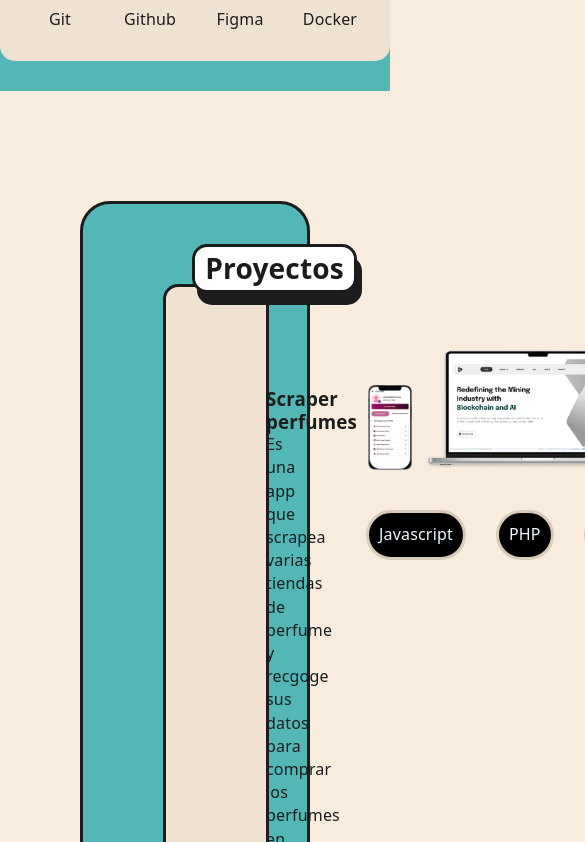
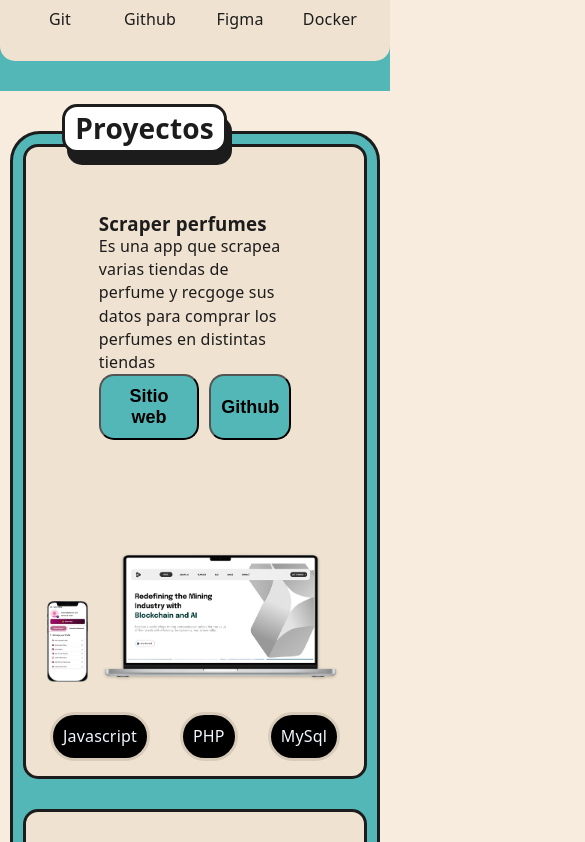
Before and after one commit to Toni8482/Portfolio, a Vue app: page / in a window 390 px wide. Shown: the part 2922-3764 px from the top of the page, 585 px wide, since content can reach past the window. Built offline with nearby package versions, Linux system fonts and the light colour scheme.

Commit message:
Responsive proyectos

```diff
--- a/src/components/Card.vue
+++ b/src/components/Card.vue
@@ -58,28 +58,27 @@ export default {
 
 <style scoped>
 .card {
-
-
   background-color: var(--surface);
   border-radius: 15px;
   border: solid;
   display: flex;
-
-  padding: 50px;
+  flex-wrap: wrap;
+  padding: 15px;
   gap: 50px;
+  justify-content: center;
 }
 
 .card-text {
 
   padding: 50px;
-  width: 45%;
+  flex-basis: 40%;
 }
 
 .card-img {
   display: flex;
   flex-direction: column;
-
-  gap: 40px;
+ flex-basis: 55%;
+  gap: 30px;
 }
 
 .imgs-projects {
@@ -91,7 +90,6 @@ export default {
 }
 
 .tags-projects {
-
   display: flex;
   align-items: center;
   justify-content: center;
@@ -99,14 +97,15 @@ export default {
 }
 
 #img-phone {
- object-fit: contain;
- width: 15%;
-   margin-top: auto;
+  object-fit: contain;
+  width: 14%;
+  margin-top: auto;
 
 }
 
-#img-laptop { object-fit: contain;
-width: 80%;
+#img-laptop {
+  object-fit: contain;
+  width: 84%;
   margin-top: auto;
 }
 
@@ -116,8 +115,16 @@ width: 80%;
 }
 
 .btn-card {
-font-size: large;
-font-weight: bold;
+  font-size: large;
+  font-weight: bold;
   padding: 10px;
 }
+
+@media (max-width: 1382px) {
+   .card-text, .card-img {
+
+
+  flex-basis: 95%;
+}
+}
 </style>
--- a/src/components/Projects.vue
+++ b/src/components/Projects.vue
@@ -5,9 +5,11 @@
       <div class="projects-title">
         <h3>Proyectos</h3>
       </div>
+      <div class="cards">
       <Card></Card>
       <Card></Card>
       <Card></Card>
+      </div>
     </div>
   </div>
 </template>
@@ -49,8 +51,8 @@ export default {
   border-color: var(--boder);
   border-radius: 15px;
   padding: 10px;
-  top: 40px;
-  right: -50px;
+ top: -30px;
+  right: 250px;
   position: absolute;
   height: fit-content;
   width: fit-content;
@@ -65,10 +67,50 @@ export default {
   background-color: var(--accent);
   border: solid;
   border-radius: 30px;
+
+  position: relative;
+}
+.cards{
   display: flex;
   flex-direction: column;
   padding: 80px;
   gap: 30px;
-  position: relative;
+}
+
+
+@media (max-width: 1024px) {
+
+   .section-projects {
+  padding: 15px;
+}
+.cards{
+
+  padding: 15px;
+
+}
+
+
+
+}
+
+
+@media (max-width: 768px) {
+ .section-projects {
+  padding: 10px;
+}
+.cards{
+
+  padding: 10px;
+
+}
+
+
+.projects-title {
+
+ top: -30px;
+  right: 150px;
+
+}
+
 }
 </style>
```
